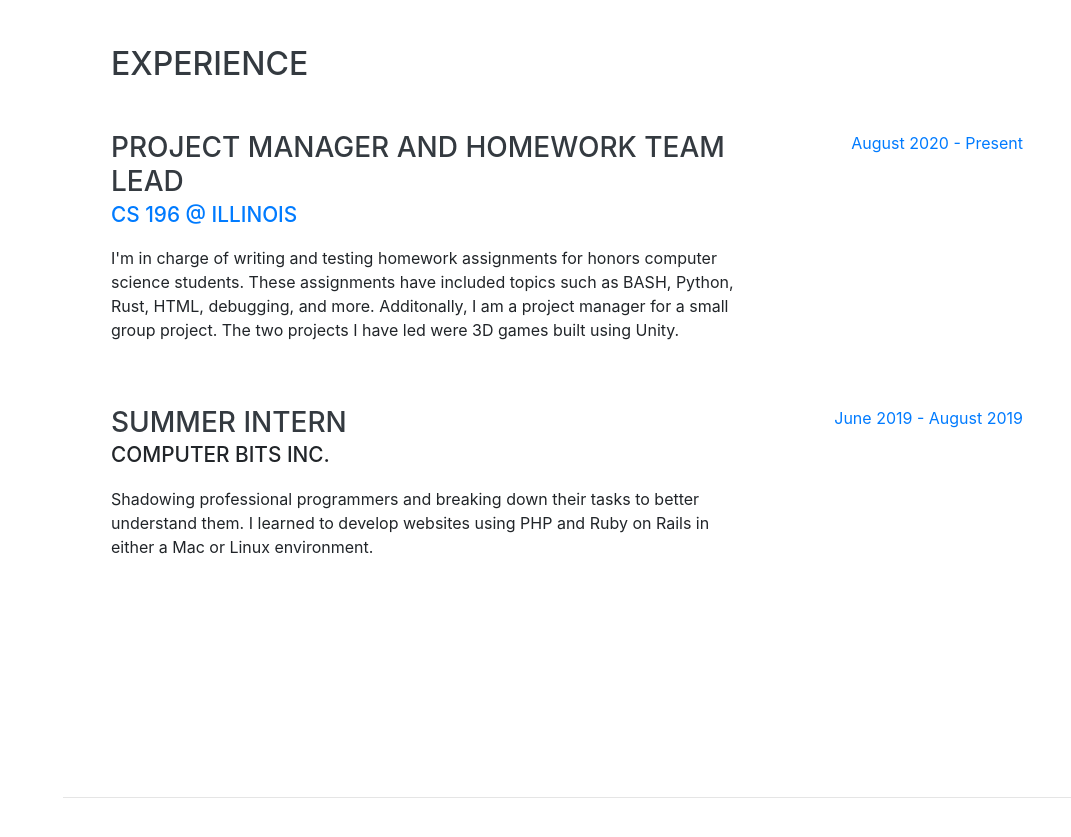
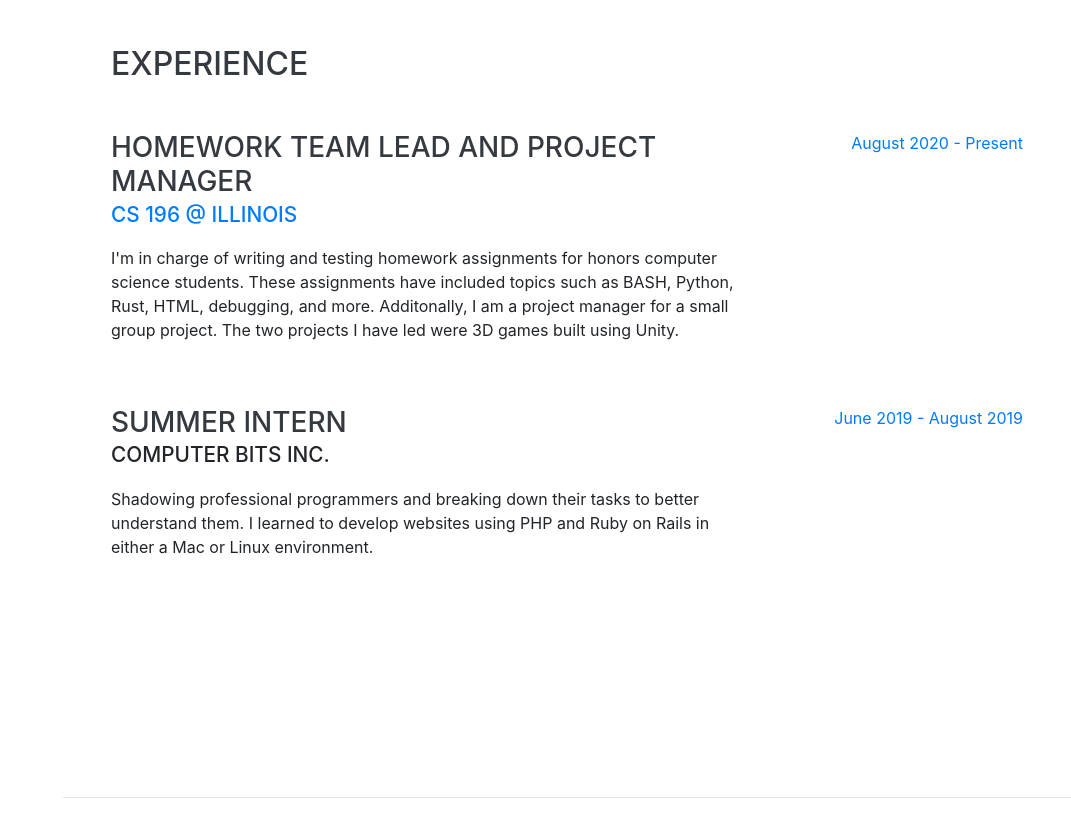
Before and after one commit to welbym/portfolio, a website with bundled scripts: page index.html in a window 1280 px wide. Shown: the part 804-1641 px from the top of the page, without its empty margins (209-1280 px from the left). Built offline with nearby package versions, Linux system fonts and the light colour scheme; a web font is replaced by a local one.

Commit message:
edited experience

```diff
--- a/index.html
+++ b/index.html
@@ -105,7 +105,7 @@
 
                     <div class="resume-item d-flex flex-column flex-md-row justify-content-between mb-5">
                         <div class="resume-content">
-                            <h3 class="mb-0">Project Manager and Homework Team Lead</h3>
+                            <h3 class="mb-0">Homework Team Lead and Project Manager</h3>
                             <div class="subheading mb-3"><a href="https://cs196.cs.illinois.edu/">CS 196 @ Illinois</a></div>
                             <p>I'm in charge of writing and testing homework assignments for honors computer science students. These assignments have included topics such as BASH, Python, Rust, HTML, debugging, and more.
                                 Additonally, I am a project manager for a small group project. The two projects I have led were 3D games built using Unity.</p>
```
